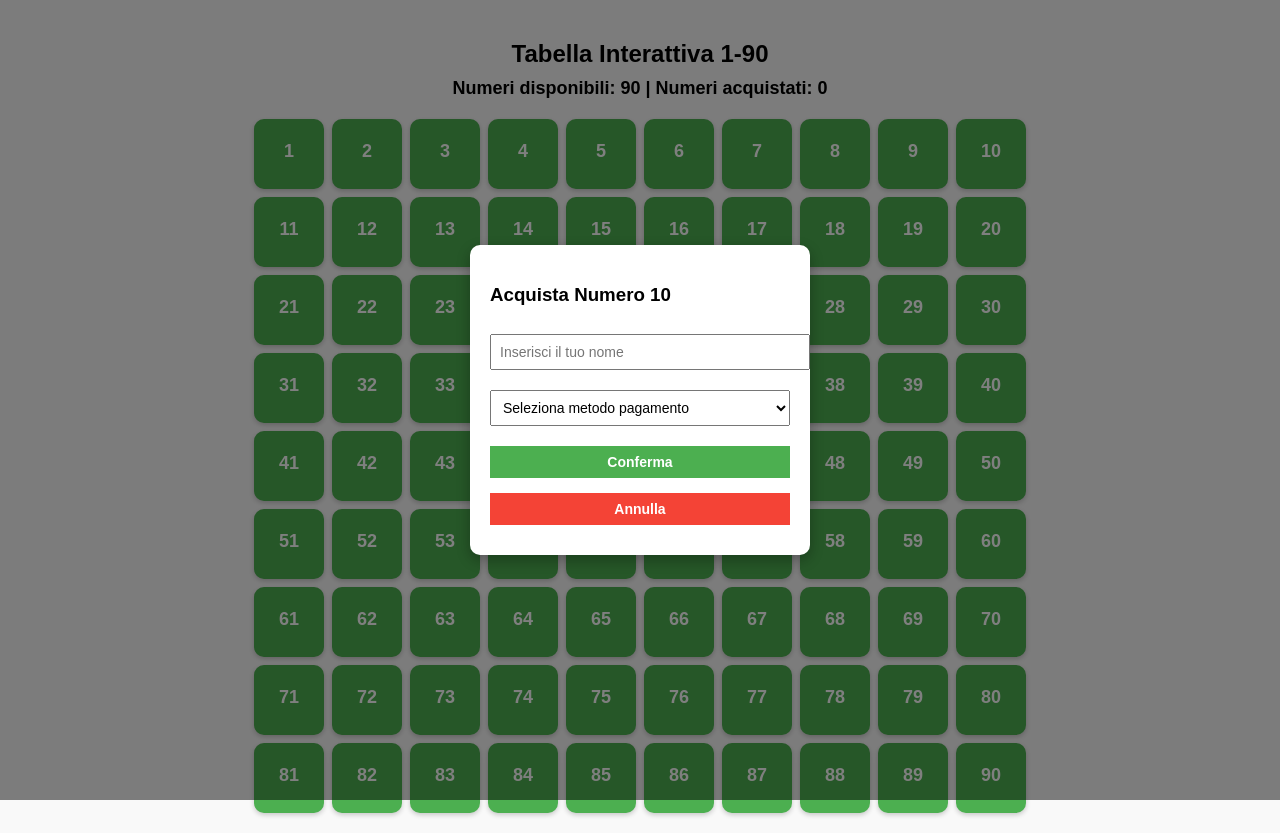
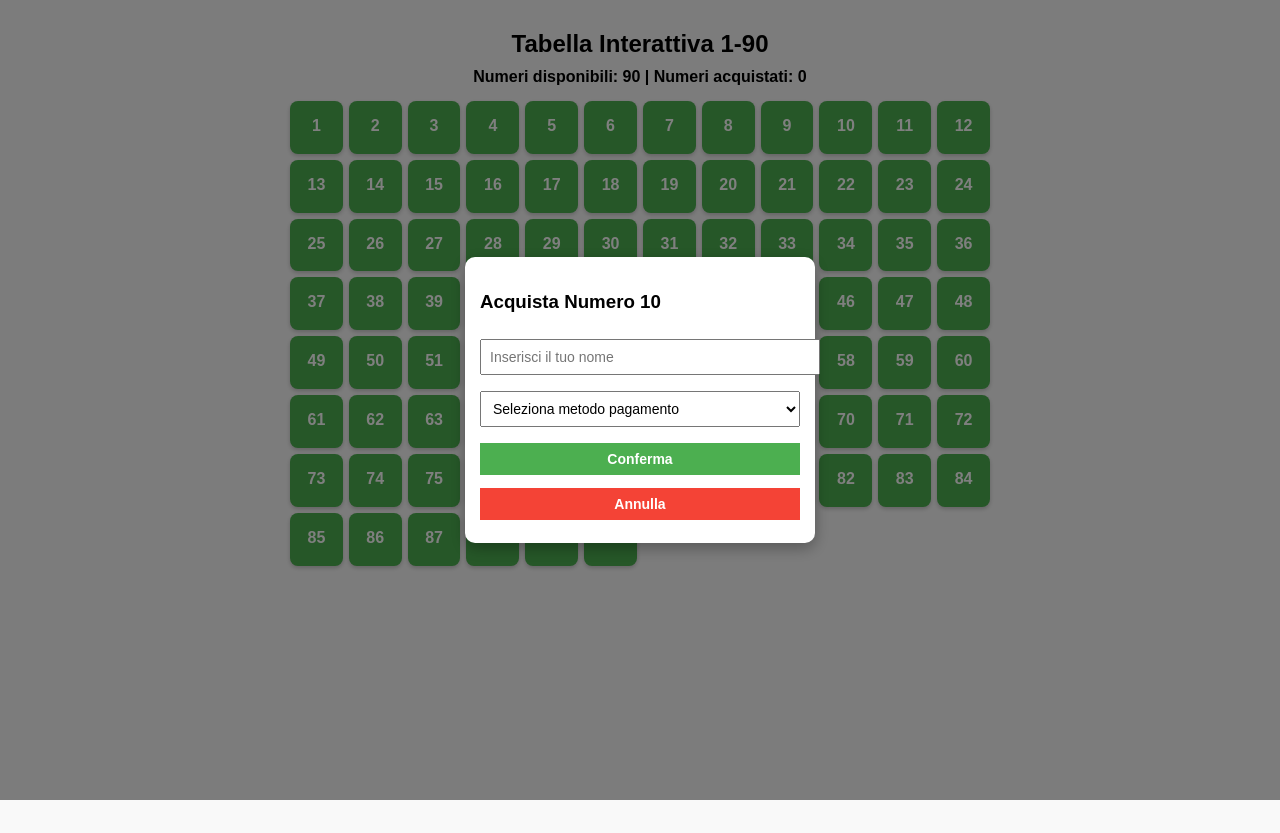
Before and after one commit to suxmariore-coder/riffa_tabellone, a plain HTML site: page index.html in a window 1280 px wide. Both pictures are taken after a click on the element "10". After the commit the page ends 800 px from the top, so only its background shows below. Drawn offline with Linux system fonts and the light colour scheme.

Commit message:
Update index.html

```diff
--- a/index.html
+++ b/index.html
@@ -3,49 +3,52 @@
 <head>
 <meta charset="UTF-8">
 <meta name="viewport" content="width=device-width, initial-scale=1.0">
-<title>Tabella Interattiva 1-90 con Pagamento</title>
+<title>Tabella Interattiva 1-90</title>
 <style>
   body {
     font-family: Arial, sans-serif;
     display: flex;
     flex-direction: column;
     align-items: center;
-    margin: 20px;
+    margin: 10px;
     background-color: #f9f9f9;
   }
 
   h2 {
     margin-bottom: 10px;
+    text-align: center;
   }
 
   .status {
-    margin-bottom: 20px;
-    font-size: 18px;
+    margin-bottom: 15px;
+    font-size: 16px;
     font-weight: bold;
+    text-align: center;
   }
 
   .grid {
     display: grid;
-    grid-template-columns: repeat(10, 70px);
-    gap: 8px;
+    grid-template-columns: repeat(auto-fit, minmax(50px, 1fr));
+    gap: 6px;
+    width: 100%;
+    max-width: 700px;
   }
 
   .number {
-    width: 70px;
-    height: 70px;
+    aspect-ratio: 1 / 1;
     display: flex;
     flex-direction: column;
     justify-content: center;
     align-items: center;
-    border-radius: 10px;
+    border-radius: 8px;
     cursor: pointer;
     user-select: none;
     background-color: #4CAF50;
     color: white;
-    font-size: 18px;
+    font-size: 16px;
     font-weight: bold;
     transition: background-color 0.3s, transform 0.2s;
-    box-shadow: 0 2px 5px rgba(0,0,0,0.2);
+    box-shadow: 0 2px 4px rgba(0,0,0,0.2);
     text-align: center;
   }
 
@@ -59,9 +62,11 @@
   }
 
   .name {
-    font-size: 12px;
+    font-size: 10px;
     font-weight: normal;
-    margin-top: 4px;
+    margin-top: 3px;
+    word-break: break-word;
+    text-align: center;
   }
 
   /* Popup overlay */
@@ -76,19 +81,21 @@
     justify-content: center;
     align-items: center;
     z-index: 1000;
+    padding: 10px;
   }
 
   .popup {
     background: white;
-    padding: 20px;
+    padding: 15px;
     border-radius: 10px;
-    width: 300px;
+    width: 100%;
+    max-width: 320px;
     box-shadow: 0 5px 15px rgba(0,0,0,0.3);
   }
 
   .popup input, .popup select, .popup button {
     width: 100%;
-    margin: 10px 0;
+    margin: 8px 0;
     padding: 8px;
     font-size: 14px;
   }
@@ -105,6 +112,18 @@
     background-color: #45a049;
   }
 
+  /* Media query per schermi molto piccoli */
+  @media (max-width: 400px) {
+    .number {
+      font-size: 14px;
+    }
+    .name {
+      font-size: 9px;
+    }
+    .popup {
+      padding: 12px;
+    }
+  }
 </style>
 </head>
 <body>
@@ -190,8 +209,7 @@ popupConfirm.addEventListener('click', () => {
   popupOverlay.style.display = 'none';
 
   if (payment === "paypal") {
-    // PayPal importo minimo 2€
-    const paypalLink = "https://www.paypal.me/reimar2002/2";
+    const paypalLink = "https://www.paypal.me/reimar2002/2"; // minimo 2€
     window.open(paypalLink, "_blank");
 
     setTimeout(() => {
@@ -199,7 +217,6 @@ popupConfirm.addEventListener('click', () => {
     }, 5000);
 
   } else if (payment === "revolut") {
-    // Revolut fisso
     const revolutLink = "https://revolut.me/marioreita";
     window.open(revolutLink, "_blank");
 
```
